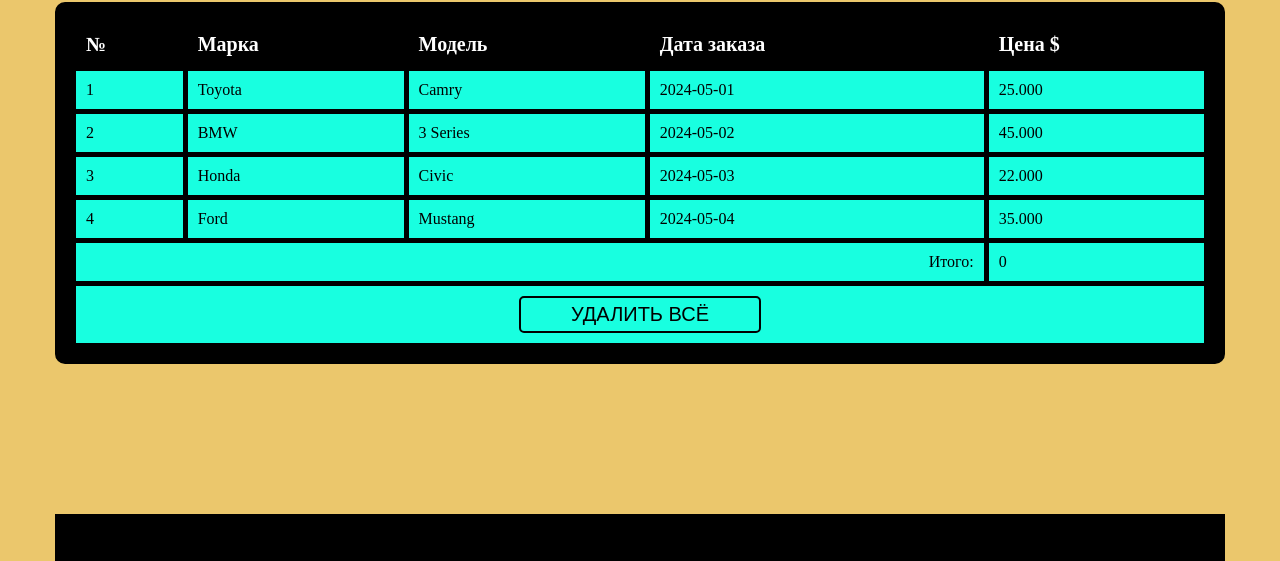
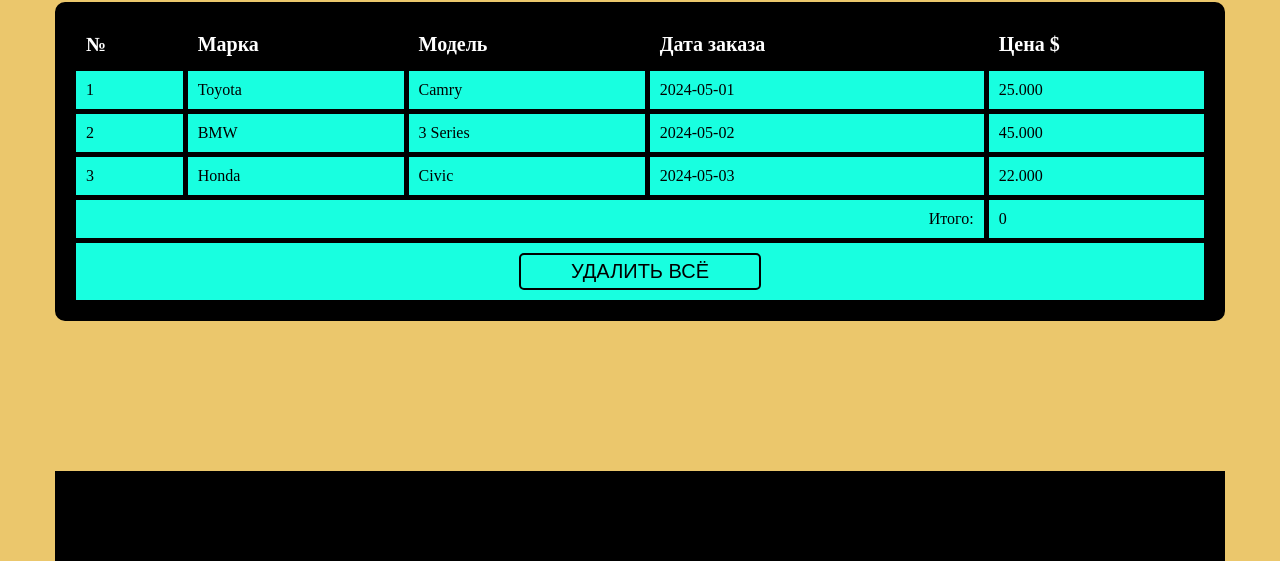
Before and after one commit to GrishaSvoboda/github_actions, a plain HTML site: page orders.html in a window 1280 px wide. Shown: the part 177-738 px from the top of the page. Drawn offline with Linux system fonts and the light colour scheme; a web font is replaced by a local one.

Commit message:
Изменили цвет и удалили столбец из корзины

```diff
--- a/index.css
+++ b/index.css
@@ -7,7 +7,7 @@ body {
     margin: 0;
     font-family: 'Faster One', sans-serif;
     color: #000;
-    background-color: #EBC76C;
+    background-color: #a19985;
 }
 .logo {
     margin-top: 20px;
@@ -29,7 +29,7 @@ body {
     transition: all 0.3s ease; /* плавное изменение стиля */
 }
 .menu:hover {
-    border: 3px solid #18FFE0; /* бирюзовая рамка */ background-color: #18FFE0; /* бирюзовый цвет фона */
+    border: 3px solid #1b7b6e; /* бирюзовая рамка */ background-color: #18FFE0; /* бирюзовый цвет фона */
 }
 .menu-overlay {
     display: none; /* Скрыто по умолчанию */
--- a/orders.html
+++ b/orders.html
@@ -67,13 +67,6 @@
                     <td>22.000</td>
                 </tr>
                 <tr>
-                    <td>4</td>
-                    <td>Ford</td>
-                    <td>Mustang</td>
-                    <td>2024-05-04</td>
-                    <td>35.000</td>
-                </tr>
-                <tr>
                     <td colspan="4" style="text-align: right;">Итого:</td>
                     <td>0</td>
                 </tr>
```
